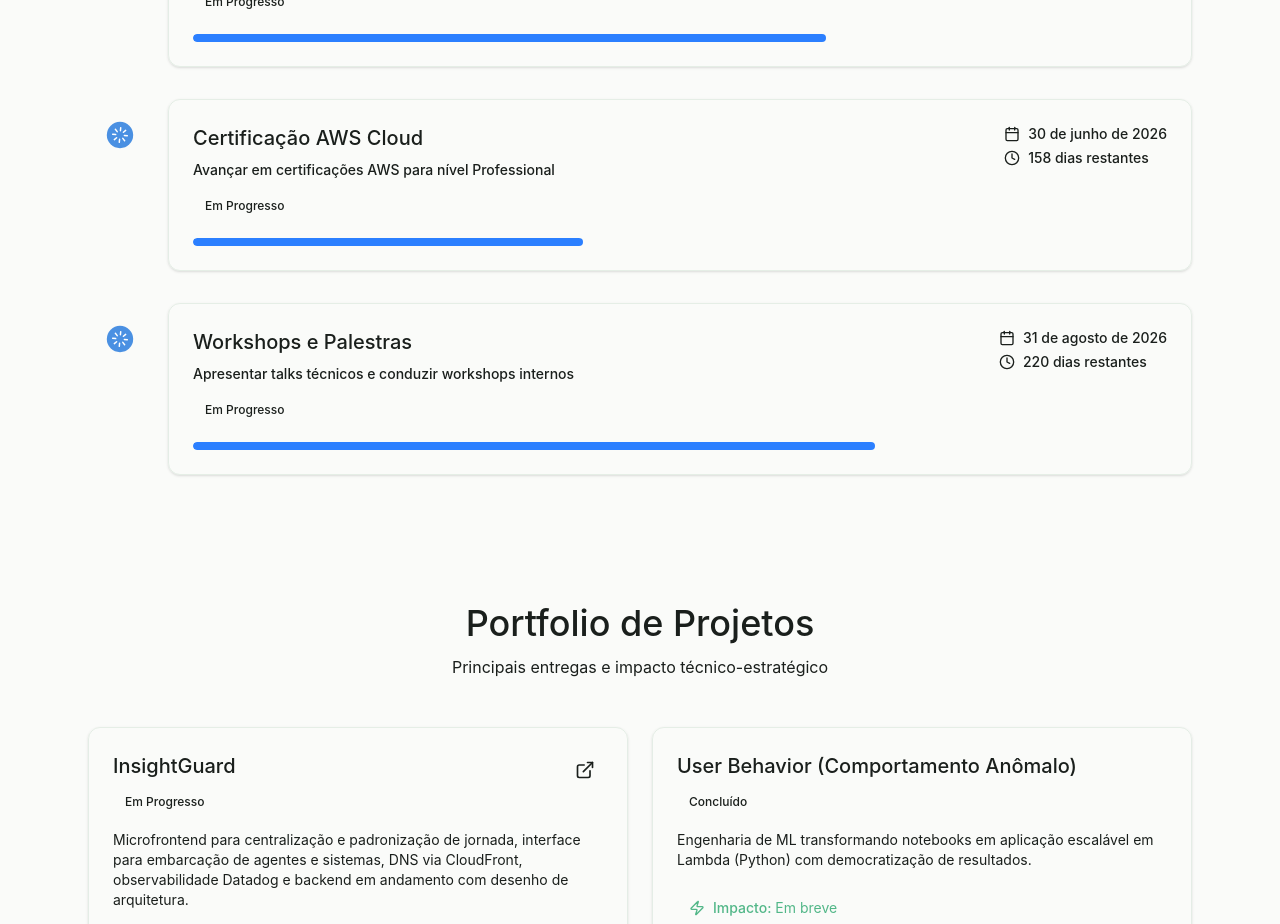
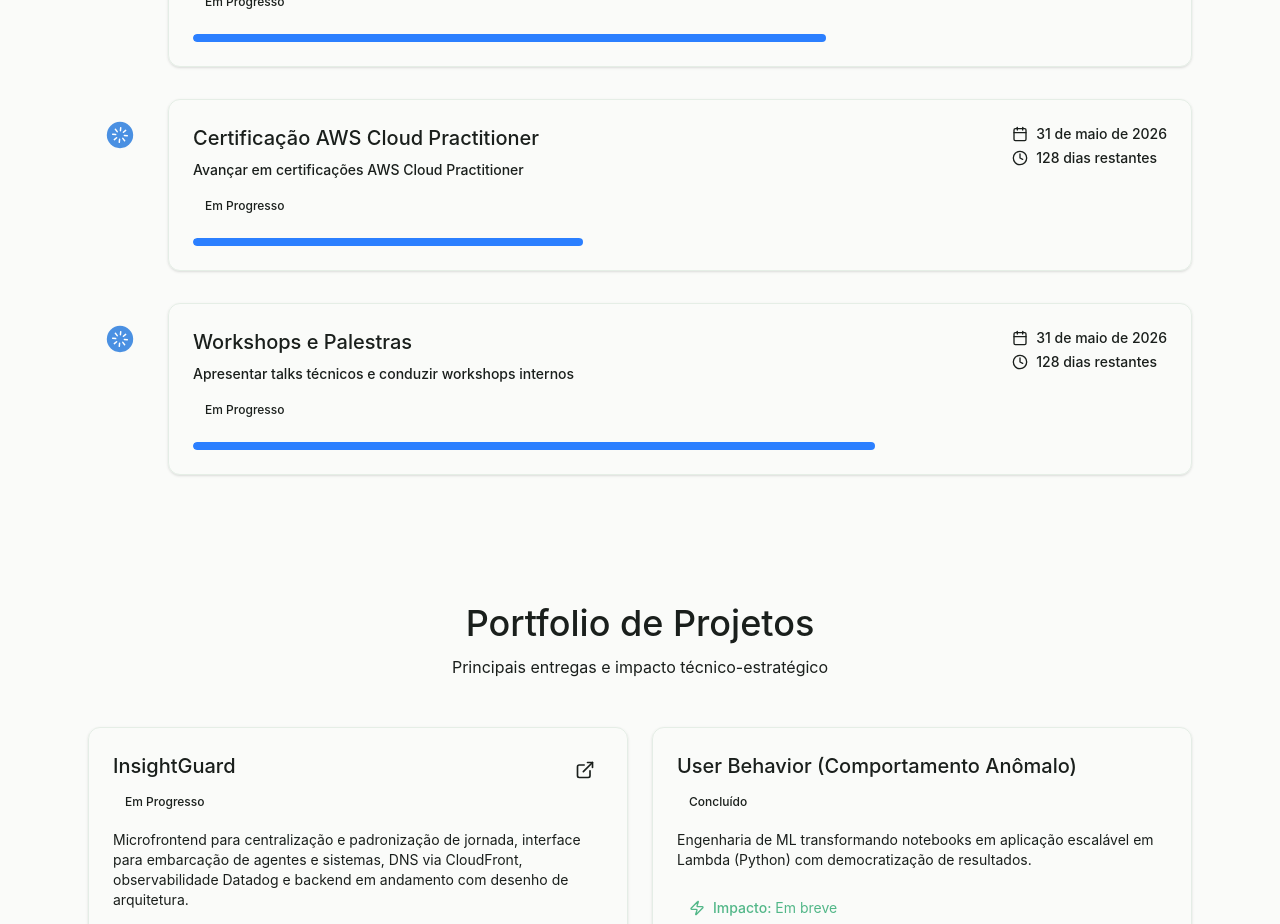
Before and after one commit to g-soldera/gus-pdi, a React (Vite) app: page / in a window 1280 px wide. Shown: the part 4080-5004 px from the top of the page. Built offline with nearby package versions, Linux system fonts and the light colour scheme.

Commit message:
Update pdiData.ts

```diff
--- a/src/data/pdiData.ts
+++ b/src/data/pdiData.ts
@@ -189,12 +189,12 @@ export const milestones: Milestone[] = [
   },
   {
     id: 'cert-aws-cloud',
-    title: 'Certificação AWS Cloud',
-    displayName: 'AWS Solutions Architect Professional',
-    description: 'Avançar em certificações AWS para nível Professional',
+    title: 'Certificação AWS Cloud Practitioner',
+    displayName: 'AWS Cloud Practitioner',
+    description: 'Avançar em certificações AWS Cloud Practitioner',
     status: 'in-progress',
     progress: 40,
-    deadline: '2026-06-30',
+    deadline: '2026-05-31',
     relatedSkills: ['aws-glue', 's3', 'lambda', 'ecs', 'emr', 'terraform'],
     relatedResources: ['cert-cloud'],
   },
@@ -229,7 +229,7 @@ export const milestones: Milestone[] = [
     description: 'Apresentar talks técnicos e conduzir workshops internos',
     status: 'in-progress',
     progress: 70,
-    deadline: '2026-08-31',
+    deadline: '2026-05-31',
     notes: '66% concluído com guildas do Devin e agendas de inovação em andamento, planejando usar teamtalks para concluir.',
     relatedSkills: ['presentation', 'storytelling', 'technical-docs'],
     relatedResources: ['books-communication'],
```
